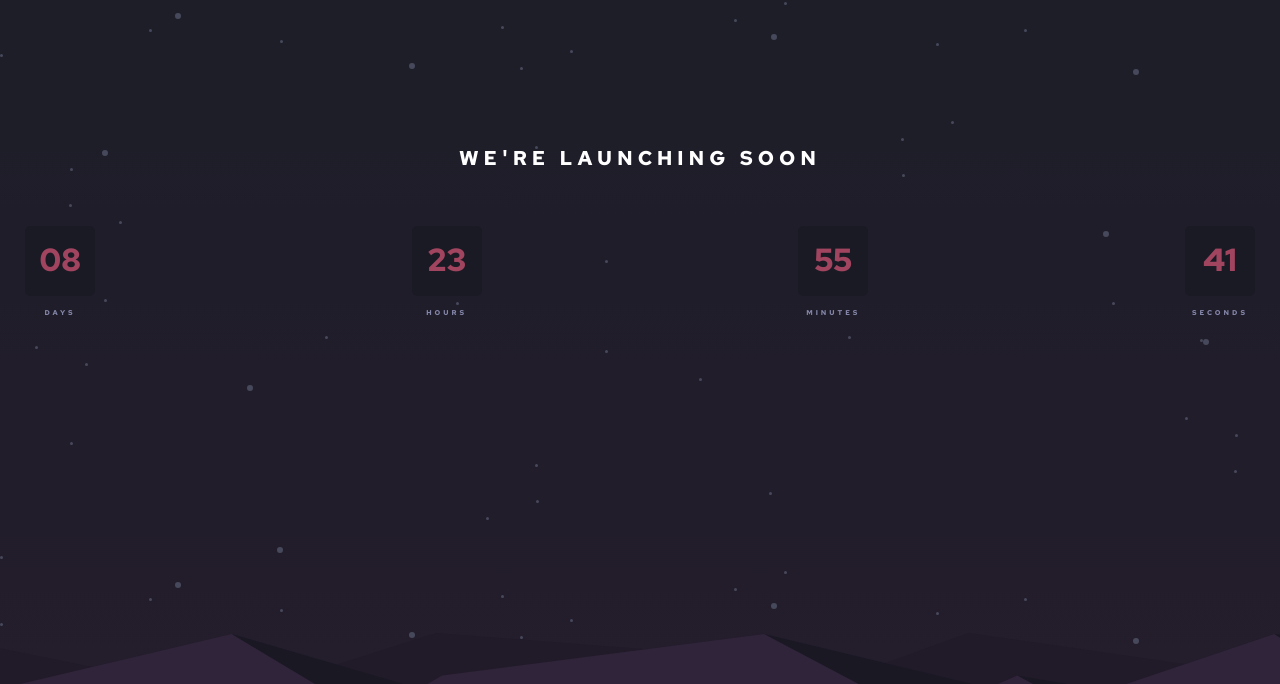
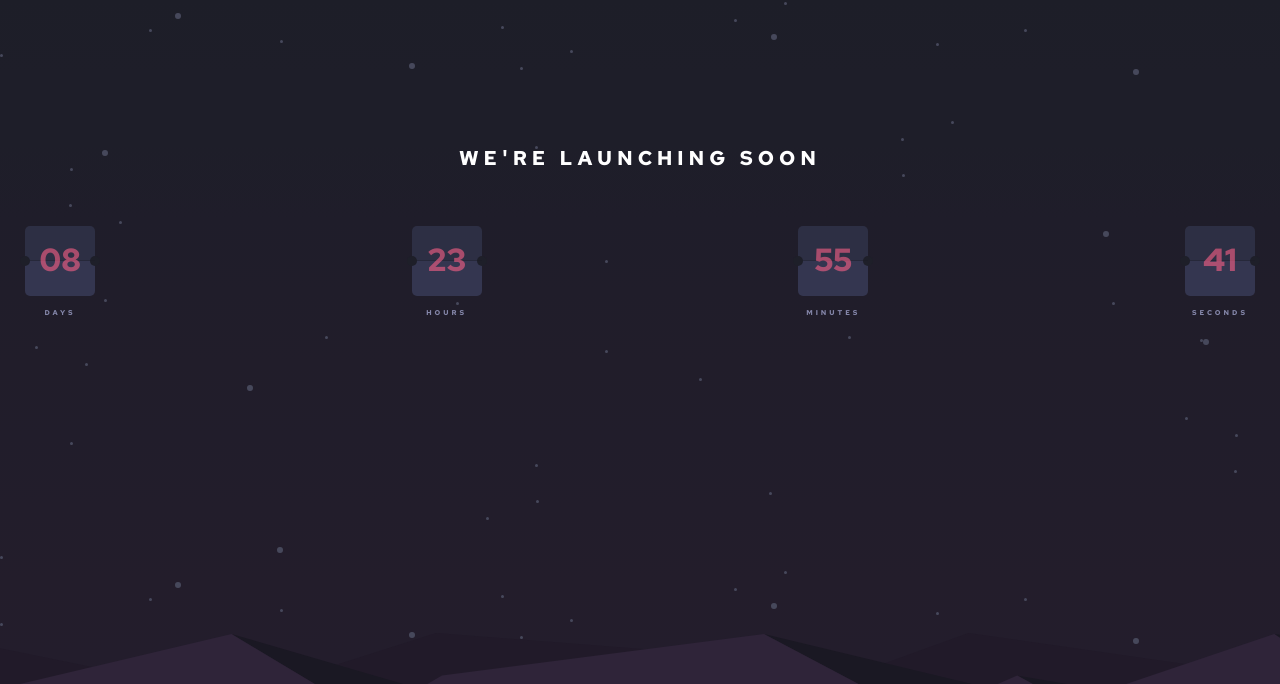
Before and after one commit to Pawel-Gnat/Frontend-Mentor-Launch-countdown-timer, a plain HTML site: page index.html in a window 1280 px wide. Shown: the top 684 px of the page. Drawn offline with Linux system fonts and the light colour scheme.

Commit message:
chore: style timer containers

```diff
--- a/index.html
+++ b/index.html
@@ -18,18 +18,26 @@
 		<h1 class="heading">we're launching soon</h1>
 		<div class="countdown-timer">
 			<div class="countdown-timer__timer-container">
+				<div class="countdown-timer__upperbox"></div>
+				<div class="countdown-timer__lowerbox"></div>
 				<p class="countdown-timer__number">08</p>
 				<p class="countdown-timer__text">days</p>
 			</div>
 			<div class="countdown-timer__timer-container">
+				<div class="countdown-timer__upperbox"></div>
+				<div class="countdown-timer__lowerbox"></div>
 				<p class="countdown-timer__number">23</p>
 				<p class="countdown-timer__text">hours</p>
 			</div>
 			<div class="countdown-timer__timer-container">
+				<div class="countdown-timer__upperbox"></div>
+				<div class="countdown-timer__lowerbox"></div>
 				<p class="countdown-timer__number">55</p>
 				<p class="countdown-timer__text">minutes</p>
 			</div>
 			<div class="countdown-timer__timer-container">
+				<div class="countdown-timer__upperbox"></div>
+				<div class="countdown-timer__lowerbox"></div>
 				<p class="countdown-timer__number">41</p>
 				<p class="countdown-timer__text">seconds</p>
 			</div>
--- a/sass/style.scss
+++ b/sass/style.scss
@@ -93,14 +93,22 @@ body::before {
 		min-height: 7rem;
 		aspect-ratio: 1/1;
 		border-radius: 0.5rem;
-		background-color: $very-dark-mostly-black-blue;
+		background-color: $dark-desaturated-blue;
+	}
 
-		// ::after {
-		// 	content: '';
-		// 	position: absolute;
-		// 	inset: 0;
-		// 	background-color: $dark-desaturated-blue;
-		// }
+	&__upperbox {
+		position: absolute;
+		height: 50%;
+		width: 100%;
+		border-bottom: 1px solid rgba($very-dark-mostly-black-blue, 0.3);
+		background-color: rgba($very-dark-blue, 0.3);
+	}
+
+	&__lowerbox {
+		position: absolute;
+		top: 50%;
+		height: 50%;
+		width: 100%;
 	}
 
 	&__number {
@@ -120,6 +128,27 @@ body::before {
 		bottom: -1.2rem;
 		color: $grayish-blue;
 	}
+}
+
+.countdown-timer__timer-container::after,
+.countdown-timer__timer-container::before {
+	content: '';
+	position: absolute;
+	top: 50%;
+	height: 1rem;
+	width: 1rem;
+	border-radius: 50%;
+	background-color: $very-dark-blue;
+}
+
+.countdown-timer__timer-container::after {
+	left: 0;
+	translate: -50% -50%;
+}
+
+.countdown-timer__timer-container::before {
+	right: 0;
+	translate: 50% -50%;
 }
 
 .footer {
```
Also changed, not shown: css/style.css, 1 other file.
